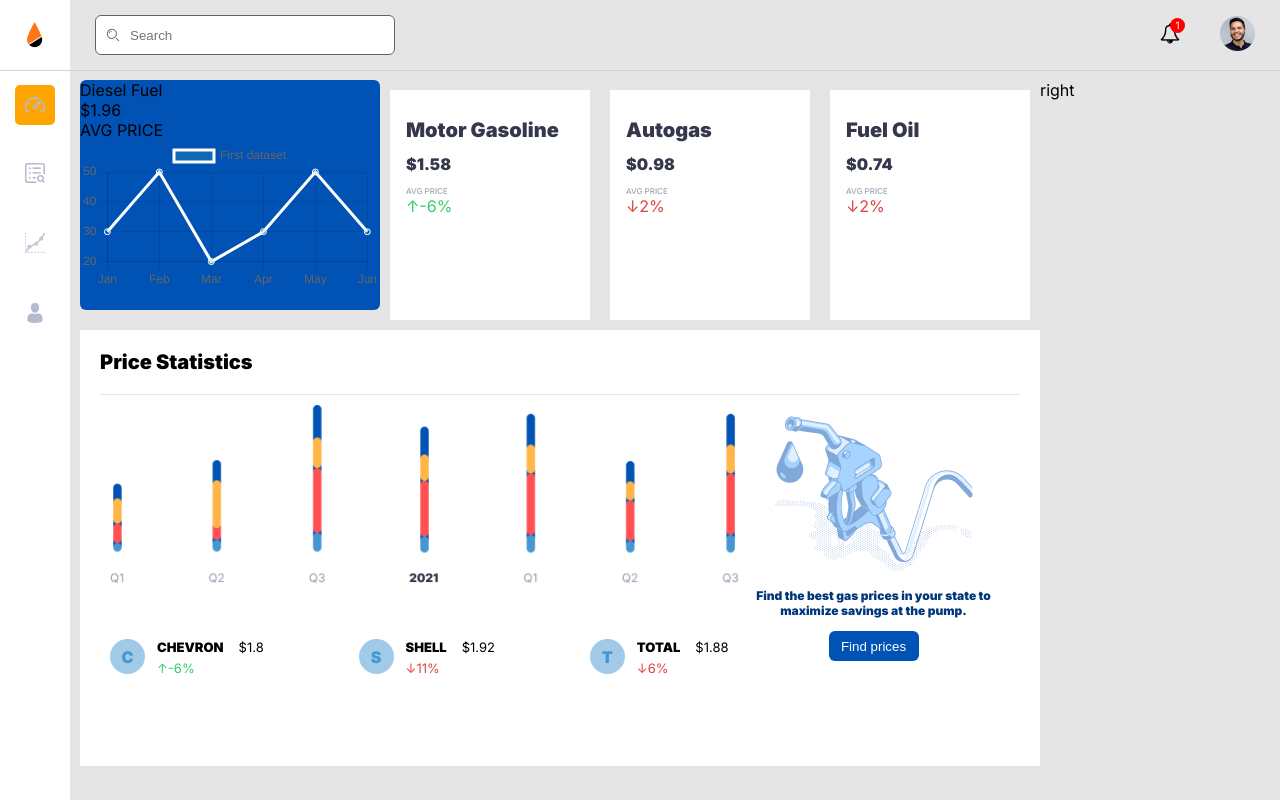
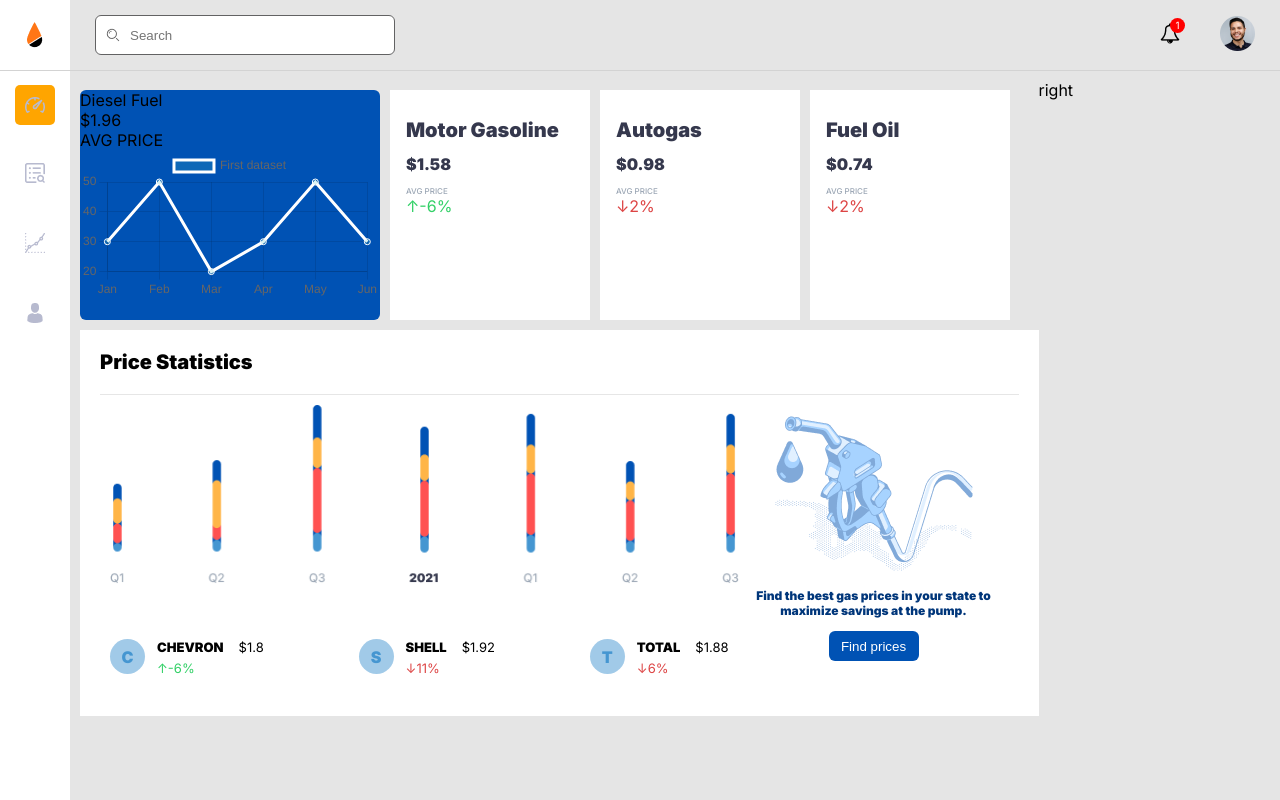
Before and after one commit to Kristina456/Oil-company-dashboard, a React (Create React App) app: page /dashboard in a window 1280 px wide. Built offline with nearby package versions, Linux system fonts and the light colour scheme.

Commit message:
cardAvg . PriceStatistic

```diff
--- a/src/components/card-avg-graph/CardAvgGraph.scss
+++ b/src/components/card-avg-graph/CardAvgGraph.scss
@@ -3,4 +3,5 @@
     height: 230px;
     border-radius: 6px;
     background-color: rgba(0, 82, 180, 1);
+    margin: 10px 0;
 }
--- a/src/components/card-avg/CardAvg.scss
+++ b/src/components/card-avg/CardAvg.scss
@@ -1,10 +1,10 @@
 @import "../../scss/Colors.scss";
 .cardAvg {
-    background-color: white;
+    background-color: #FFFFFF;
     width: 200px;
     height: 230px;
     padding: 16px;
-    margin: 10px;
+    margin: 10px 0 10px 10px;
     color: $first-color;
 }
 
--- a/src/components/price-statistics/PriceStatistic.scss
+++ b/src/components/price-statistics/PriceStatistic.scss
@@ -24,7 +24,7 @@
     display: flex;
     flex-wrap: wrap;
     justify-content: space-between;
-    margin: 50px 0;
+    margin-top: 50px;
 }
 
 img {
--- a/src/pages/Dashboard.scss
+++ b/src/pages/Dashboard.scss
@@ -1,12 +1,13 @@
-.cardAvg__item {
+.dashboard__left__cardAvg {
     display: flex;
     flex-direction: row;
     flex-wrap: wrap;
+    justify-content: space-between;
 }
 
-.first {
+.dashboard__left {
     display: flex;
-    flex-wrap: wrap
+    flex-wrap: wrap;
 }
 
 .dashboard {
--- a/src/pages/Dashboard.tsx
+++ b/src/pages/Dashboard.tsx
@@ -12,9 +12,9 @@ export default function dashboard() {
 
     return (<div className="dashboard">
         <div>
-            <div className="first">
+            <div className="dashboard__left">
                 <CardAvgGraph />
-                <div className="cardAvg__item">
+                <div className="dashboard__left__cardAvg">
                     {
                         cardsData.map((data: CardAvgData) => {
                             return <CardAvg title={data.title} price={data.price} averagePrice={data.averagePrice} />
```
